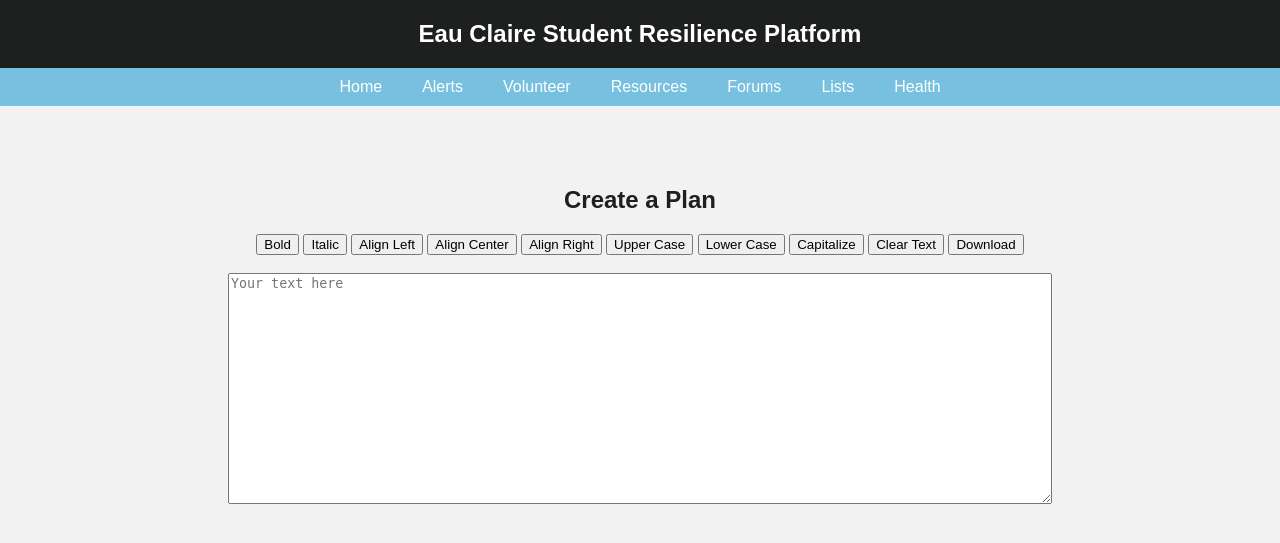
After one commit to skylerkv/ECSRP, a PHP site: page /plancreation.html in a window 1280 px wide. The commit adds this page. Shown: the top 543 px of the page. Run offline with PHP 8.4, Linux system fonts and the light colour scheme.

Commit message:
Add files via upload

```diff
--- a/main.css
+++ b/main.css
@@ -71,9 +71,49 @@ nav {
     margin-left: 5vw;
 }
 
-.checklist{
-}
 
 .infohealth{
     margin-left: 5vw;
 }
+
+#list-creation .creator-name{
+    padding-top: 40px;
+    padding-bottom: 4   0px;
+    text-align: center;
+    color: #1D201F;
+    font-family: 'Montserrat', sans-serif;
+
+}
+
+#list-creation .section{
+    padding: 5%;
+    padding-top: 0;
+    height: 100vh;
+
+}
+
+#list-creation .side{
+    margin-left: 0;
+}
+
+#list-creation .button{
+    margin: 10px;
+    border-color:  #957dad !important;
+    color: #888888 !important;
+    margin-bottom: 25px;
+}
+
+#list-creation .button:hover{
+    background-color: #fec8d8 !important;
+}
+
+#list-creation .textarea{
+    padding: 3%;
+    border-color: #957dad;
+    border-width: thick;
+}
+
+#list-creation .flex-box{
+    display:flex;
+    justify-content:center;
+}
--- /dev/null
+++ b/plancreation.html
@@ -0,0 +1,66 @@
+<!DOCTYPE html>
+<html>
+<head>
+    <meta charset='utf-8'>
+    <meta http-equiv='X-UA-Compatible' content='IE=edge'>
+    <title>Create a Plan</title>
+    <meta name='viewport' content='width=device-width, initial-scale=1'>
+    <link rel='stylesheet' type='text/css' media='screen' href='main.css'>
+    <script src='planscheck.js'></script>
+</head>
+<body>
+    <div class = "websitename">
+        <h1>Eau Claire Student Resilience Platform</h1>
+    </div>
+
+    <nav>
+        <ul class="nav-ul">
+            <li class="nav-li"><a href="homepage.html">Home</a></li>
+            <li class="nav-li"><a href="dist/emergencyAlerts.html">Alerts</a></li>
+            <li class="nav-li"><a href="volunteer.html">Volunteer</a></li>
+            <li class="nav-li"><a href="resources.html">Resources</a></li>
+            <li class="nav-li"><a href="Forum/index.html">Forums</a></li>
+            <li class="nav-li"><a href="planscheck.html">Lists</a></li>
+            <li class="nav-li"><a href="healthmonitor.html">Health</a></li>
+        </ul>
+    </nav>
+
+    <div id = "list-creation">
+    <section class= "plan">
+        <h1 class = "shadow-sm"></h1>
+        <div class = "creator-name">
+            <h1>Create a Plan</h1>
+        </div>
+          <div class="flex-box">
+            <div class="row">
+              <div class="col">
+                <button type="button" onclick="f1()" class=" shadow-sm btn btn-outline-secondary" data-toggle="tooltip" data-placement="top" title="Bold Text">Bold</button>
+                <button type="button" onclick="f2()" class="shadow-sm btn btn-outline-success" data-toggle="tooltip" data-placement="top" title="Italic Text">Italic</button>
+                <button type="button" onclick="f3()" class=" shadow-sm btn btn-outline-primary" data-toggle="tooltip" data-placement="top" title="Left Align">Align Left</i></button>
+                <button type="button" onclick="f4()" class="btn shadow-sm btn-outline-secondary" data-toggle="tooltip" data-placement="top" title="Center Align">Align Center</i></button>
+                <button type="button" onclick="f5()" class="btn shadow-sm btn-outline-primary" data-toggle="tooltip" data-placement="top" title="Right Align">Align Right</i></button>
+                <button type="button" onclick="f6()" class="btn shadow-sm btn-outline-secondary" data-toggle="tooltip" data-placement="top" title="Uppercase Text">Upper Case</button>
+                <button type="button" onclick="f7()" class="btn shadow-sm btn-outline-primary" data-toggle="tooltip" data-placement="top" title="Lowercase Text">Lower Case</button>
+                <button type="button" onclick="f8()" class="btn shadow-sm btn-outline-primary" data-toggle="tooltip" data-placement="top" title="Capitalize Text">Capitalize</button>
+                <button type="button" onclick="f9()" class="btn shadow-sm btn-outline-primary side" data-toggle="tooltip" data-placement="top" title="Tooltip on top">Clear Text</button>
+                <button type="button" onclick="f10()" class="btn shadow-sm btn-outline-primary side" data-toggle="tooltip" data-placement="top" title="Download">Download</button>
+              </div>
+            </div>
+          </div>
+          <br>
+          <div class="row">
+            <div class="col-md-3 col-sm-3">
+            </div>
+            <div class="col-md-6 col-sm-9">
+              <div class="flex-box">
+                <!-- <input type = "text" name = "userplan"> -->
+                <textarea  id="textarea1" class="input shadow" name="name" rows="15" cols="100" placeholder="Your text here "></textarea>
+              </div>
+            </div>
+            <div class="col-md-3">
+            </div>
+          </div>
+        </section>
+    </div>
+</body>
+</html>
--- /dev/null
+++ b/planscheck.js
@@ -0,0 +1,77 @@
+
+var x = 0;
+var backup = {};
+backup.fontWeight = document.getElementById("textarea1").style.fontWeight = "normal";
+backup.fontStyle = document.getElementById("textarea1").style.fontStyle = "normal";
+
+function f1(){
+  if (x == 0) {
+    document.getElementById("textarea1").style.fontWeight = "bold";
+    x = 1;
+  } else {
+    document.getElementById("textarea1").style.fontWeight = "normal";
+    x = 0;
+  }
+
+  }
+  function f2(){
+  if (x == 0) {
+    document.getElementById("textarea1").style.fontStyle = "italic";
+    x = 1;
+  } else {
+    document.getElementById("textarea1").style.fontStyle = "normal";
+    x = 0;
+  }
+
+  }
+  function f3(){
+
+    document.getElementById("textarea1").style.textAlign = "left";
+
+  }
+  function f4(){
+
+    document.getElementById("textarea1").style.textAlign = "center";
+
+  }
+  function f5(){
+
+    document.getElementById("textarea1").style.textAlign = "right";
+
+  }
+
+  function f6(){
+
+    document.getElementById("textarea1").style.textTransform = "uppercase";
+
+  }
+  function f7(){
+
+    document.getElementById("textarea1").style.textTransform = "lowercase";
+
+  }
+  function f8(){
+
+    document.getElementById("textarea1").style.textTransform = "capitalize";
+
+  }
+  function f9(){
+
+    document.getElementById("textarea1").style.fontWeight = "normal";
+    document.getElementById("textarea1").style.textAlign = "left";
+    document.getElementById("textarea1").style.fontStyle = "normal";
+    document.getElementById("textarea1").style.textTransform = "capitalize";
+    document.getElementById("textarea1").value=" ";
+
+  }
+
+  function f10() {
+    const content = document.getElementById("textarea1").value;
+    var save = document.createElement("a");
+    save.setAttribute("href", "data:text/plain;charset=umenttttf-8," + encodeURI(content));
+    save.setAttribute("download", content.slice(0, 17) + ".txt");
+
+    document.body.appendChild(save);
+    save.click();
+    document.body.removeChild(save);
+  }
```
Also changed, not shown: healthmonitor.html (+24 -39 lines), listcreation.html (added, +66 -0 lines), planscheck.html (+25 -20 lines).
